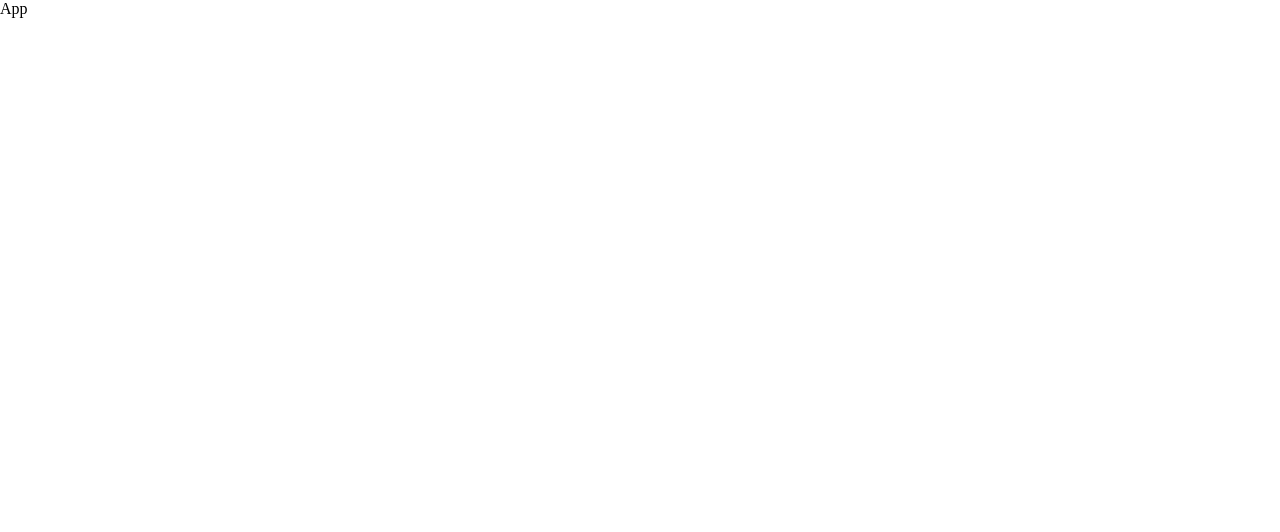
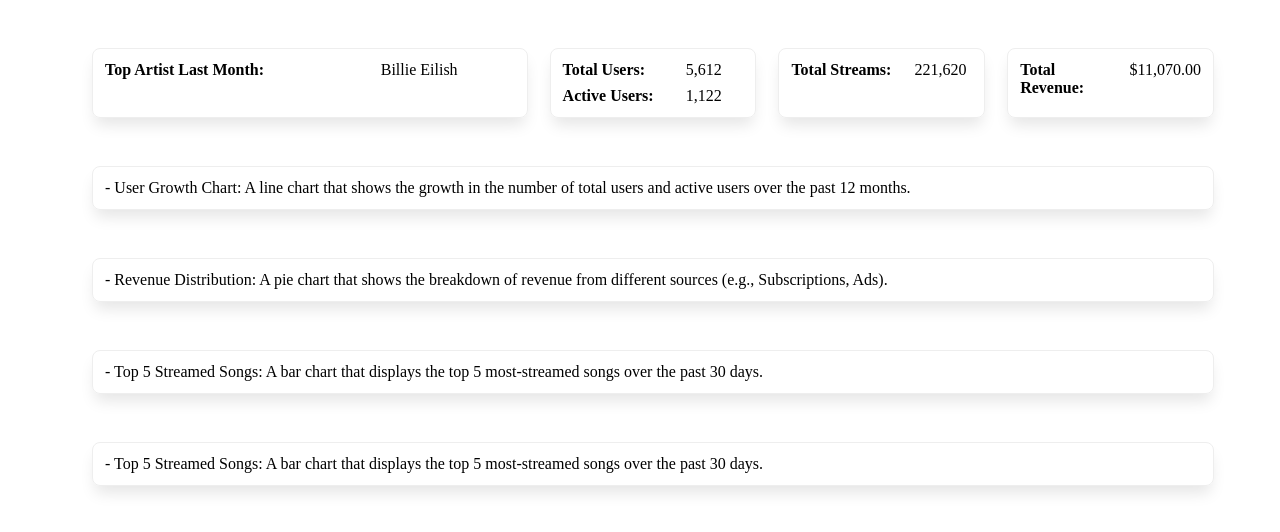
Before and after one commit to joeboylson/streamify-demo, a React (Create React App) app: page / in a window 1280 px wide. Shown: the top 532 px of the page. Built offline with nearby package versions, Linux system fonts and the light colour scheme.

Commit message:
adding initial grid and grid items; slight styling;

```diff
--- a/src/components/App/App.tsx
+++ b/src/components/App/App.tsx
@@ -1,9 +1,22 @@
-import * as mock from "../../constants";
+import Grid from "../Grid";
+import KeyMetrics from "../KeyMetrics";
+import RevenueDistributionChart from "../RevenueDistributionChart";
+import StreamsTable from "../StreamsTable";
+import TopStreamedSongsChart from "../TopStreamedSongsChart";
+import UserGrowthChart from "../UserGrowthChart";
 
 function App() {
-  console.log(mock);
-
-  return <p>App</p>;
+  return (
+    <div>
+      <Grid>
+        <KeyMetrics />
+        <UserGrowthChart />
+        <RevenueDistributionChart />
+        <TopStreamedSongsChart />
+        <StreamsTable />
+      </Grid>
+    </div>
+  );
 }
 
 export default App;
--- /dev/null
+++ b/src/components/Description/index.tsx
@@ -0,0 +1,35 @@
+import { ReactNode } from "react";
+import styled from "styled-components";
+
+const StyledDescription = styled.div`
+  display: grid;
+  grid-template-columns: 2fr 1fr;
+  gap: 8px;
+`;
+
+const DescriptionKey = styled.b``;
+const DescriptionValue = styled.p``;
+
+interface DescriptionItem {
+  key: string;
+  value: string | number | ReactNode;
+}
+
+interface _props {
+  data: DescriptionItem[];
+}
+
+export default function Description({ data }: _props) {
+  return (
+    <StyledDescription>
+      {data.map(({ key, value }) => {
+        return (
+          <>
+            <DescriptionKey>{key}</DescriptionKey>
+            <DescriptionValue>{value}</DescriptionValue>
+          </>
+        );
+      })}
+    </StyledDescription>
+  );
+}
--- /dev/null
+++ b/src/components/Grid/index.tsx
@@ -0,0 +1,24 @@
+import styled from "styled-components";
+import { WithChildren } from "../../types/component";
+
+export default function Grid({ children }: WithChildren) {
+  const StyledGrid = styled("div")`
+    width: calc(100% - (48px * 2));
+    display: grid;
+    grid-template-columns: repeat(5, 1fr);
+    gap: 48px;
+    max-width: 1096px;
+    margin: 0 auto;
+    padding: 48px;
+
+    @media (max-width: 800px) {
+      grid-template-columns: repeat(3, 1fr);
+    }
+
+    @media (max-width: 600px) {
+      grid-template-columns: 1fr;
+    }
+  `;
+
+  return <StyledGrid>{children}</StyledGrid>;
+}
--- /dev/null
+++ b/src/components/GridItem/index.tsx
@@ -0,0 +1,32 @@
+import styled from "styled-components";
+import { WithChildren } from "../../types/component";
+
+type _props = WithChildren & {
+  sizeL: 5 | 4 | 3 | 2 | 1;
+  sizeM: 3 | 2 | 1;
+};
+
+export default function GridItem({ children, sizeL, sizeM }: _props) {
+  const StyledGridItem = styled("div")`
+    width: 100%;
+    grid-column: span ${sizeL};
+    display: grid;
+    grid-template-columns: 1fr;
+    gap: 12px;
+    align-content: start;
+    border: 1px solid #eee;
+    padding: 12px;
+    border-radius: 8px;
+    box-shadow: 0px 10px 15px -3px rgba(0, 0, 0, 0.1);
+
+    @media (max-width: 800px) {
+      grid-column: span ${sizeM};
+    }
+
+    @media (max-width: 600px) {
+      grid-column: span 1;
+    }
+  `;
+
+  return <StyledGridItem>{children}</StyledGridItem>;
+}
--- /dev/null
+++ b/src/components/KeyMetrics/index.tsx
@@ -0,0 +1,64 @@
+import {
+  activeUsersQueryResult,
+  topArtistQueryResult,
+  totalRevenueQueryResult,
+  totalStreamsQueryResult,
+  totalUsersQueryResult,
+} from "../../constants";
+import { formatNumberToUSD, formatNumberWithCommas } from "../../utils/number";
+import Description from "../Description";
+import GridItem from "../GridItem";
+
+export default function KeyMetrics() {
+  const usersDescriptionData = [
+    {
+      key: "Total Users:",
+      value: formatNumberWithCommas(totalUsersQueryResult.value),
+    },
+    {
+      key: "Active Users:",
+      value: formatNumberWithCommas(activeUsersQueryResult.value),
+    },
+  ];
+
+  const topArtistDescriptionData = [
+    {
+      key: "Top Artist Last Month:",
+      value: topArtistQueryResult.artist.name,
+    },
+  ];
+
+  const totalSteamsDescriptionData = [
+    {
+      key: "Total Streams:",
+      value: formatNumberWithCommas(totalStreamsQueryResult.value),
+    },
+  ];
+
+  const totalRevenueDescriptionData = [
+    {
+      key: "Total Revenue:",
+      value: formatNumberToUSD(totalRevenueQueryResult.value),
+    },
+  ];
+
+  return (
+    <>
+      <GridItem sizeL={2} sizeM={3}>
+        <Description data={topArtistDescriptionData} />
+      </GridItem>
+
+      <GridItem sizeL={1} sizeM={1}>
+        <Description data={usersDescriptionData} />
+      </GridItem>
+
+      <GridItem sizeL={1} sizeM={1}>
+        <Description data={totalSteamsDescriptionData} />
+      </GridItem>
+
+      <GridItem sizeL={1} sizeM={1}>
+        <Description data={totalRevenueDescriptionData} />
+      </GridItem>
+    </>
+  );
+}
--- /dev/null
+++ b/src/components/RevenueDistributionChart/index.tsx
@@ -0,0 +1,10 @@
+import GridItem from "../GridItem";
+
+export default function RevenueDistributionChart() {
+  return (
+    <GridItem sizeL={5} sizeM={3}>
+      - Revenue Distribution: A pie chart that shows the breakdown of revenue
+      from different sources (e.g., Subscriptions, Ads).
+    </GridItem>
+  );
+}
--- /dev/null
+++ b/src/components/StreamsTable/index.tsx
@@ -0,0 +1,10 @@
+import GridItem from "../GridItem";
+
+export default function StreamsTable() {
+  return (
+    <GridItem sizeL={5} sizeM={3}>
+      - Top 5 Streamed Songs: A bar chart that displays the top 5 most-streamed
+      songs over the past 30 days.
+    </GridItem>
+  );
+}
--- /dev/null
+++ b/src/components/TopStreamedSongsChart/index.tsx
@@ -0,0 +1,10 @@
+import GridItem from "../GridItem";
+
+export default function TopStreamedSongsChart() {
+  return (
+    <GridItem sizeL={5} sizeM={3}>
+      - Top 5 Streamed Songs: A bar chart that displays the top 5 most-streamed
+      songs over the past 30 days.
+    </GridItem>
+  );
+}
--- /dev/null
+++ b/src/components/UserGrowthChart/index.tsx
@@ -0,0 +1,10 @@
+import GridItem from "../GridItem";
+
+export default function UserGrowthChart() {
+  return (
+    <GridItem sizeL={5} sizeM={3}>
+      - User Growth Chart: A line chart that shows the growth in the number of
+      total users and active users over the past 12 months.
+    </GridItem>
+  );
+}
--- /dev/null
+++ b/src/types/component.ts
@@ -0,0 +1,5 @@
+import { ReactNode } from "react";
+
+export type WithChildren = {
+  children: ReactNode;
+};
--- /dev/null
+++ b/src/utils/number.ts
@@ -0,0 +1,9 @@
+export const USD = new Intl.NumberFormat("en-US", {
+  style: "currency",
+  currency: "USD",
+});
+
+export const formatNumberToUSD = (n: number) => USD.format(n);
+
+export const formatNumberWithCommas = (n: number) =>
+  n.toString().replace(/\B(?<!\.\d*)(?=(\d{3})+(?!\d))/g, ",");
```
